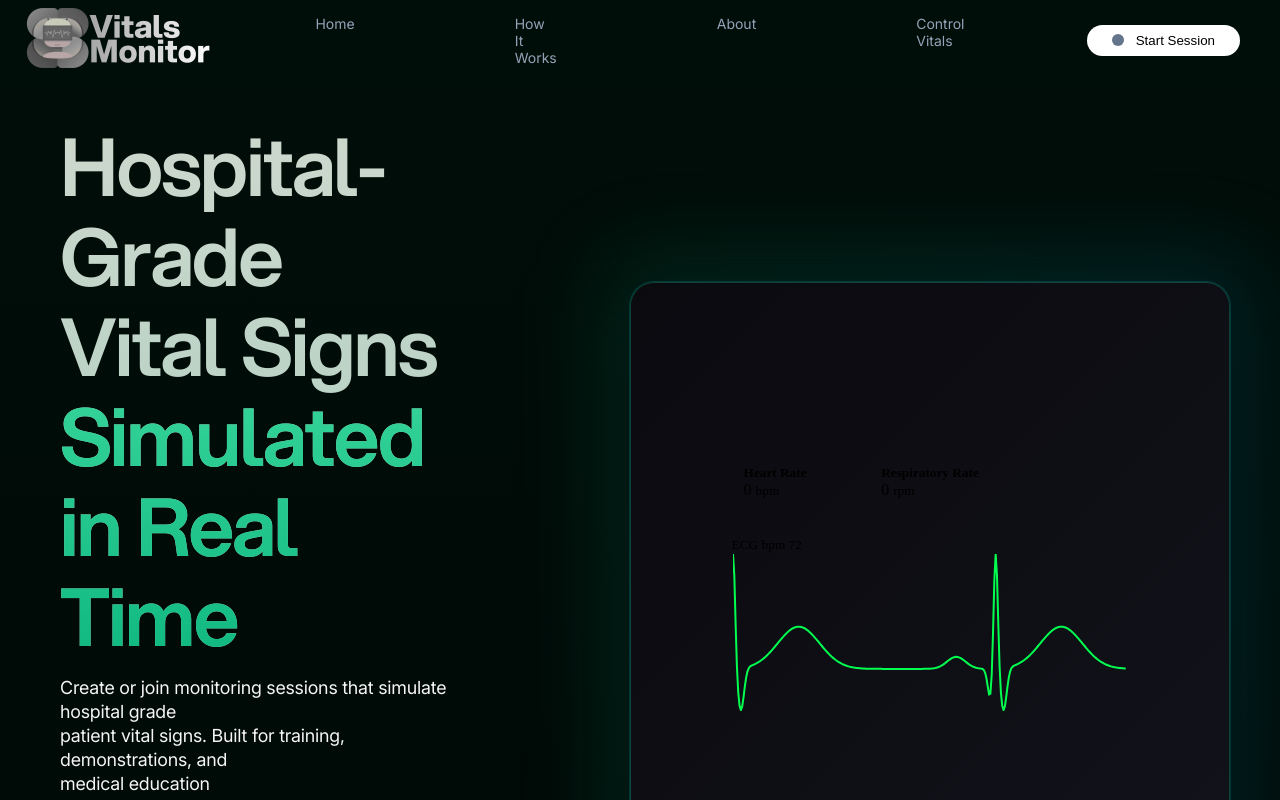
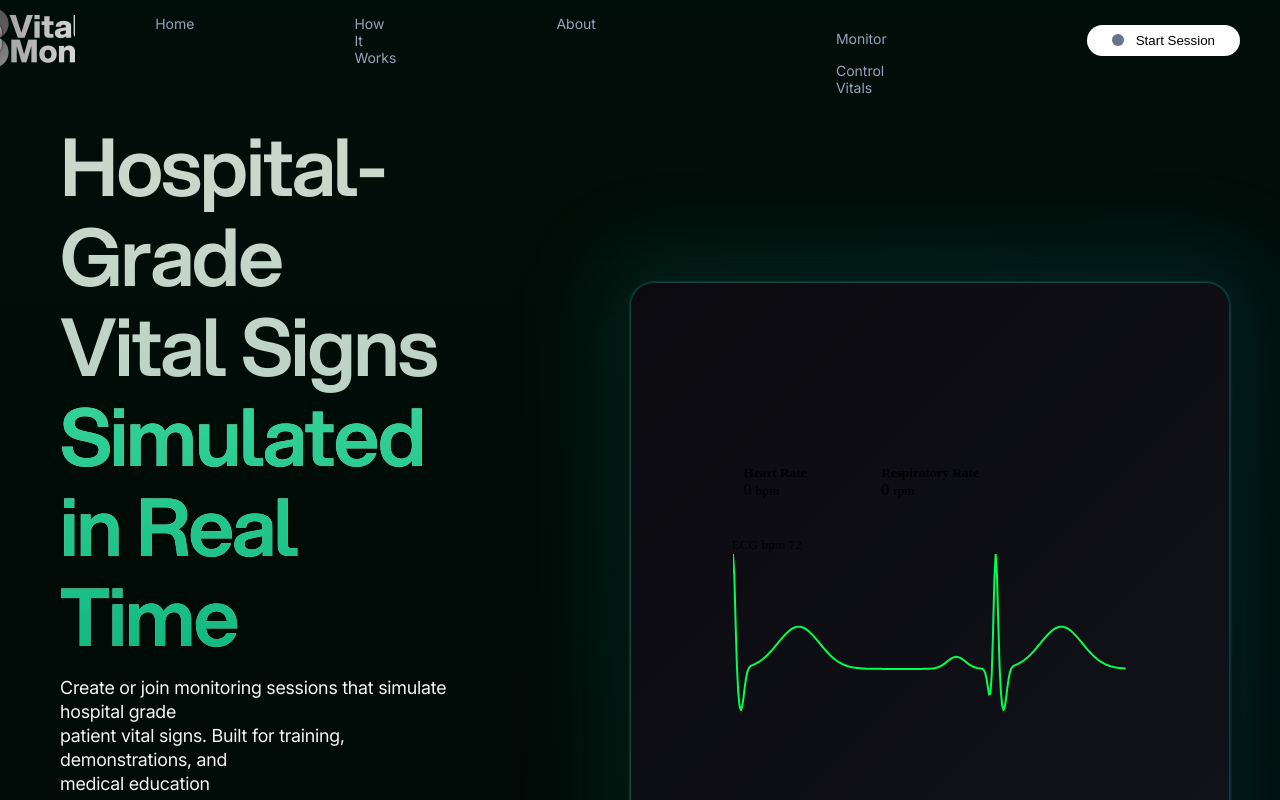
Before and after one commit to Online-Vitals-Monitor/Online-Vitals-Monitor, a React (Create React App) app in the folder frontend/: page / in a window 1280 px wide. Shown: the top 800 px of the page. Built offline with nearby package versions, Linux system fonts and the light colour scheme; no server answers.

Commit message:
Update frontend/src/components/navbar/NavbarNew.tsx
Co-authored-by: LyleMcCaffrey <146243379+LyleMcCaffrey@users.noreply.github.com>

```diff
--- a/frontend/src/components/navbar/NavbarNew.tsx
+++ b/frontend/src/components/navbar/NavbarNew.tsx
@@ -56,7 +56,11 @@ const NavbarNew = ({ isSessionActive, setIsSessionActive }: NavbarProps) => {
               <Link to="/about">About</Link>
             </li>
             <li>
-              <Link to="/values">Control Vitals</Link>
+           {routes.map((route) => (
+               <li key={route.path}>
+                   <Link to={route.path}>{route.page}</Link>
+               </li>
+          ))}
             </li>
           </ul>
         </div>
```
